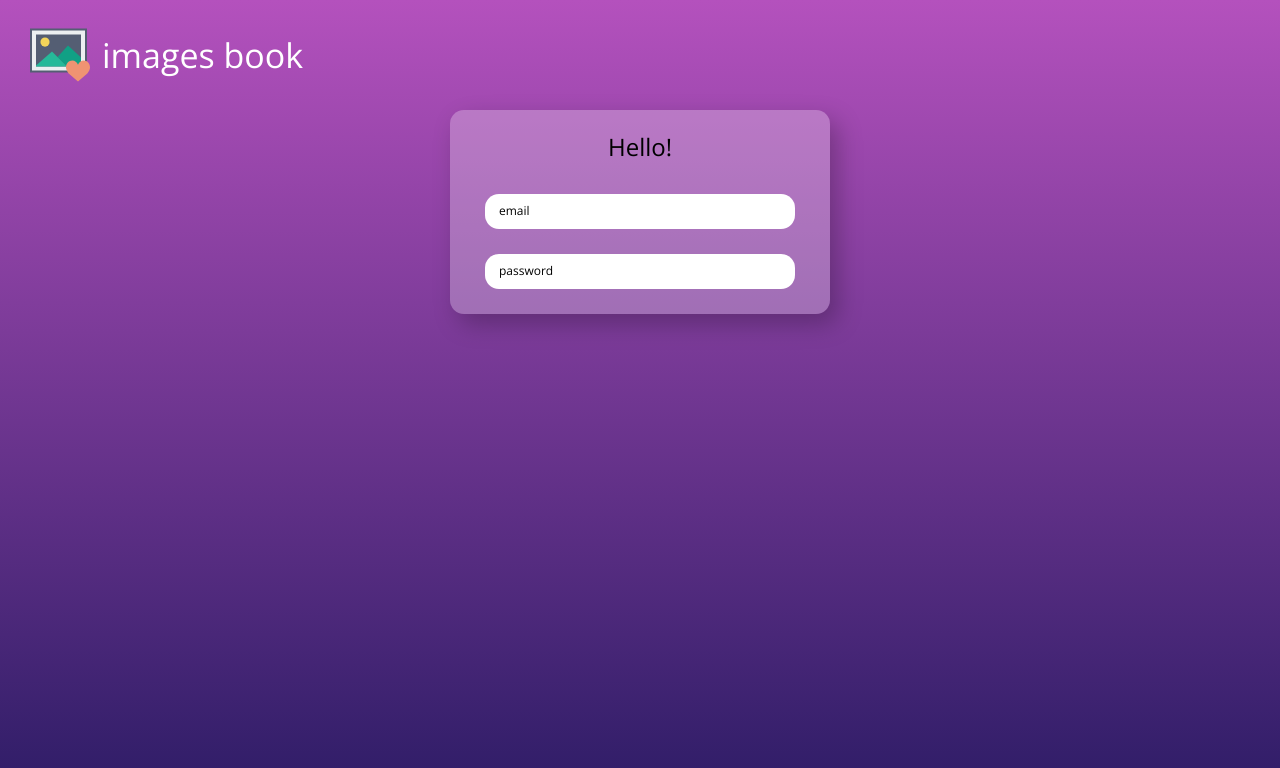
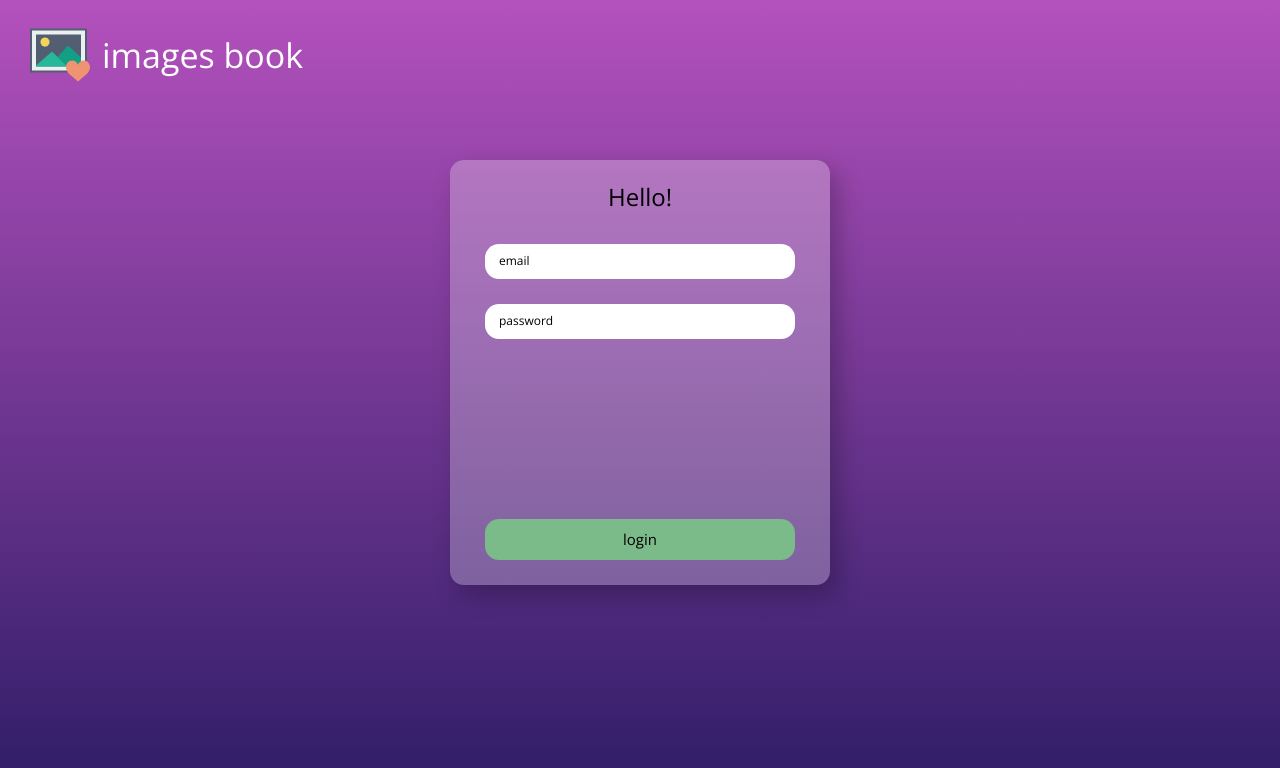
Before and after one commit to DawiD131/images-book, a Nuxt app: page / in a window 1280 px wide. Shown: the top 768 px of the page. Built offline with nearby package versions, Linux system fonts and the light colour scheme.

Commit message:
feat: add draft of Button and albums route

```diff
--- a/assets/scss/variables.scss
+++ b/assets/scss/variables.scss
@@ -1,6 +1,9 @@
-// simple colors
+// colors
 $color-white: #fff;
 $color-black: #000;
+
+$color-success: #7bba89;
+$color-primary: #feffdb;
 
 // backgrounds
 $app-background: linear-gradient(
@@ -14,4 +17,5 @@ $form-background: rgba(255, 255, 255, 0.26);
 
 $radius-primary: 1.4rem;
 
-$shadow-primary: 8px 10px 25px rgba(0, 0, 0, 0.25);
+$shadow-big: 8px 10px 25px rgba(0, 0, 0, 0.25);
+$shadow-small: 4px 4px 11px rgba(0, 0, 0, 0.25);
--- /dev/null
+++ b/components/atoms/Button.vue
@@ -0,0 +1,60 @@
+<template>
+  <NuxtLink
+    v-if="props.to"
+    :to="props.to"
+    class="button"
+    :class="props.buttonType"
+    >{{ props.text }}</NuxtLink
+  >
+  <button v-else class="button" :class="props.buttonType">
+    {{ props.text }}}
+  </button>
+</template>
+
+<script lang="ts" setup>
+import { defineProps } from "@vue/runtime-core";
+
+type ButtonType = "primary" | "success";
+
+export interface Props {
+  text: string;
+  buttonType?: ButtonType;
+  to?: string;
+}
+
+const props = withDefaults(defineProps<Props>(), {
+  buttonType: "primary",
+  to: null,
+});
+</script>
+
+<style lang="scss" scoped>
+.button {
+  border: none;
+  border-radius: $radius-primary;
+  width: 100%;
+  padding: 1.3rem 2rem;
+  font-size: 1.5rem;
+  font-weight: 300;
+  cursor: pointer;
+  transition: all 0.15s;
+  display: flex;
+  justify-content: center;
+  align-items: center;
+  color: $color-black;
+  text-decoration: none;
+
+  &:hover {
+    transform: translateY(-3px);
+    box-shadow: $shadow-small;
+  }
+
+  &.primary {
+    background: $color-primary;
+  }
+
+  &.success {
+    background: $color-success;
+  }
+}
+</style>
--- a/components/organisms/AuthForm.vue
+++ b/components/organisms/AuthForm.vue
@@ -5,11 +5,18 @@
       <Input placeholder="email" />
       <Input placeholder="password" />
     </div>
+    <Button
+      text="login"
+      class="auth-form__button"
+      button-type="success"
+      to="/albums"
+    />
   </form>
 </template>
 
 <script lang="ts" setup>
 import Input from "~/components/atoms/Input.vue";
+import Button from "~/components/atoms/Button.vue";
 </script>
 
 <style lang="scss" scoped>
@@ -22,7 +29,7 @@ import Input from "~/components/atoms/Input.vue";
   background: $form-background;
   padding: 2.5rem 3.5rem;
   border-radius: $radius-primary;
-  box-shadow: $shadow-primary;
+  box-shadow: $shadow-big;
 
   &__title {
     font-size: 2.4rem;
@@ -36,5 +43,9 @@ import Input from "~/components/atoms/Input.vue";
     flex-direction: column;
     gap: 2.5rem;
   }
+
+  &__button {
+    margin-top: 18rem;
+  }
 }
 </style>
--- /dev/null
+++ b/pages/albums.vue
@@ -0,0 +1,15 @@
+<template>
+  <div>
+    <Navbar></Navbar>
+  </div>
+</template>
+
+<script>
+import Navbar from "../components/organisms/Navbar";
+export default {
+  name: "Albums",
+  components: { Navbar },
+};
+</script>
+
+<style scoped></style>
--- a/pages/index.vue
+++ b/pages/index.vue
@@ -17,5 +17,6 @@ import AuthForm from "~/components/organisms/AuthForm.vue";
   display: flex;
   align-items: center;
   justify-content: center;
+  margin-top: 5rem;
 }
 </style>
```
